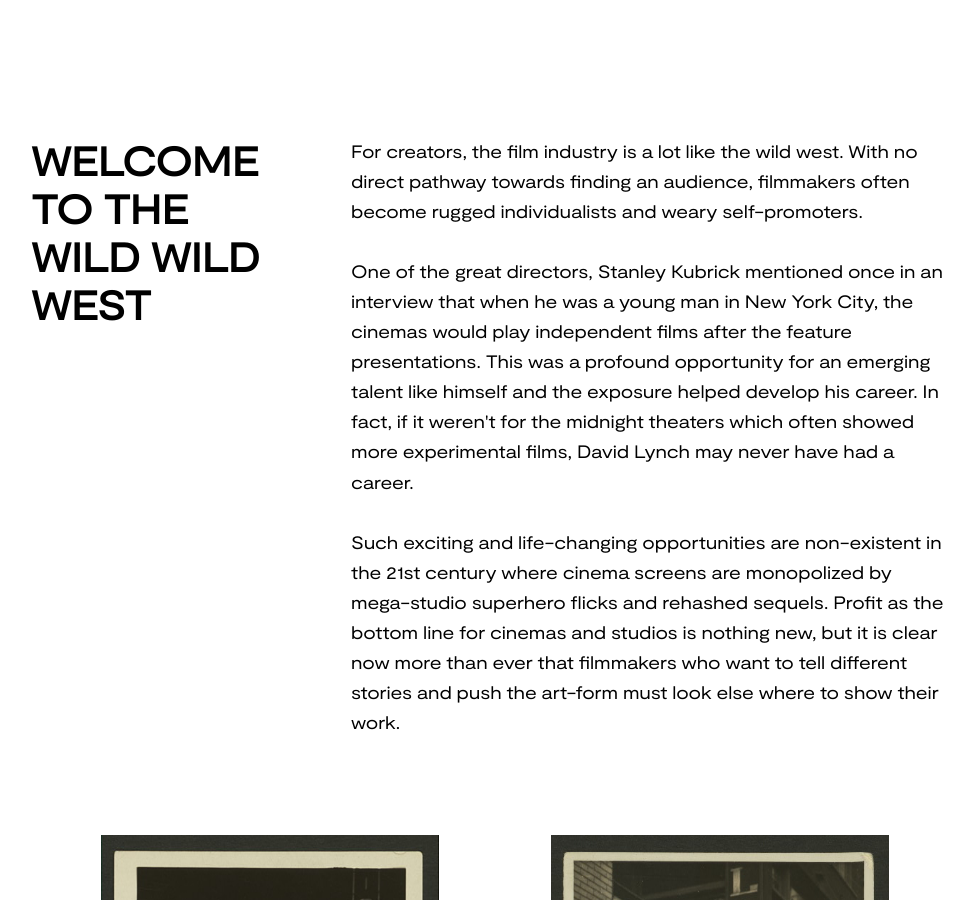
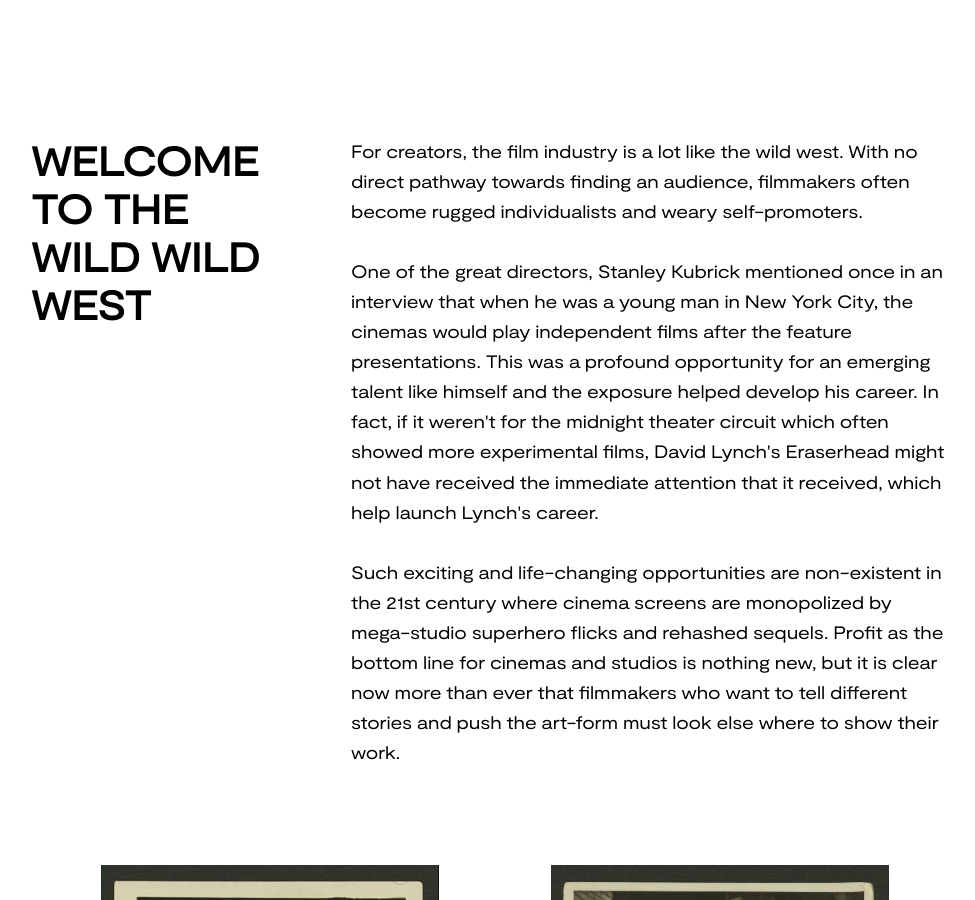
Before and after one commit to aaronzomback/design-portfolio, a Jekyll site: the page built from timesink.html, in a window 1280 px wide and 900 px high, scrolled down 1193 px. Shown: the whole window, without its empty margins (89-1064 px from the left). Built offline with Jekyll 4.4.1, drawn with Linux system fonts in a browser that asks for light colours.

Commit message:
lynch career

```diff
--- a/timesink.html
+++ b/timesink.html
@@ -74,7 +74,7 @@ layout: nav
       <div class="prologue-paragraph">
         <p> For creators, the film industry is a lot like the wild west. With no direct pathway towards finding an audience, filmmakers often become rugged individualists and weary self-promoters. <br> <br>
 
-            One of the great directors, Stanley Kubrick mentioned once in an interview that when he was a young man in New York City, the cinemas would play independent films after the feature presentations. This was a profound opportunity for an emerging talent like himself and the exposure helped develop his career. In fact, if it weren't for the midnight theaters which often showed more experimental films, David Lynch may never have had a career. <br> <br>
+            One of the great directors, Stanley Kubrick mentioned once in an interview that when he was a young man in New York City, the cinemas would play independent films after the feature presentations. This was a profound opportunity for an emerging talent like himself and the exposure helped develop his career. In fact, if it weren't for the midnight theater circuit which often showed more experimental films, David Lynch's Eraserhead might not have received the immediate attention that it received, which help launch Lynch's career. <br> <br>
 
             Such exciting and life-changing opportunities are non-existent in the 21st century where cinema screens are monopolized by mega-studio superhero flicks and rehashed sequels. Profit as the bottom line for cinemas and studios is nothing new, but it is clear now more than ever that filmmakers who want to tell different stories and push the art-form must look else where to show their work.
 
```
